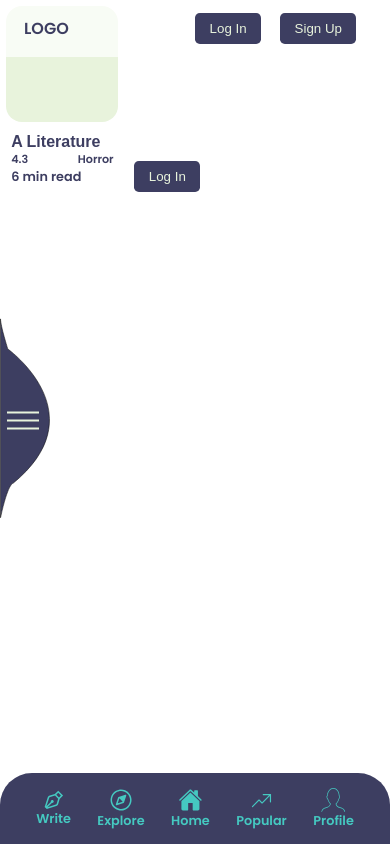
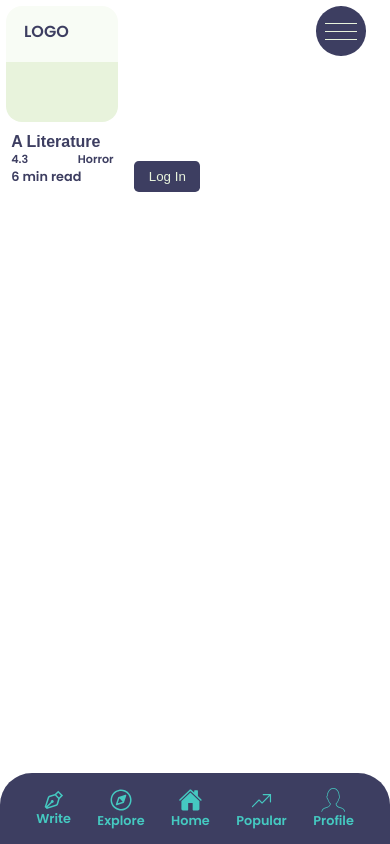
Before and after one commit to Subhra264/hemontika, a React (Create React App) app in the folder frontend/: page / in a window 390 px wide. Built offline with nearby package versions, Linux system fonts and the light colour scheme.

Commit message:
Update MenuBar design for mobile

```diff
--- a/frontend/src/components/MenuBar/MenuBar.scss
+++ b/frontend/src/components/MenuBar/MenuBar.scss
@@ -12,3 +12,11 @@
     background-color: rgba(255, 255, 255, 0.699);
 
 }
+
+.mobile {
+    .menu-bar {
+        .menu-bar-buttons {
+            display: none;
+        }
+    }
+}
--- a/frontend/src/components/MenuBar/MenuBar.tsx
+++ b/frontend/src/components/MenuBar/MenuBar.tsx
@@ -12,7 +12,7 @@ const MenuBar: React.FC = (props): JSX.Element => {
     return (
         <div className="menu-bar">
             <div className="menu-logo">LOGO</div>
-            <div className="menu-buttons">
+            <div className="menu-bar-buttons">
                 <button>Log In</button>
                 <button>Sign Up</button>
             </div>
--- a/frontend/src/components/MenuBar/MenuIcon/MenuIcon.scss
+++ b/frontend/src/components/MenuBar/MenuIcon/MenuIcon.scss
@@ -25,7 +25,7 @@
             .bar{
                 content: '';
                 width: 2rem;
-                height: 0.1rem;
+                height: 1px;
                 transform: rotate(0deg);
                 background-color: $primary_light;
                 box-shadow: 0 -0.5rem 0 $primary_light,
@@ -60,3 +60,26 @@
         }
     }
 }
+
+.mobile {
+    .menu-icon-container-wrapper {
+        position: relative;
+
+        .menu-icon-container {
+            position: relative;
+            top: 0;
+            transform: none;
+
+            .menu-icon-container-svg {
+                display: none;
+            }
+
+            .menu-icon {
+                background-color: $primary_dark;
+                position: relative;
+                padding: 0.2rem;
+                top: 0;
+            }
+        }
+    }
+}
--- a/frontend/src/components/MenuBar/MenuIcon/MenuIcon.tsx
+++ b/frontend/src/components/MenuBar/MenuIcon/MenuIcon.tsx
@@ -8,10 +8,11 @@ interface MenuIconProps {
 }
 
 const MenuIcon: React.FC<MenuIconProps> = (props) => {
+
     return (
         <div className="menu-icon-container-wrapper">
             <div className="menu-icon-container">
-                <MenuIconContainer />
+                <MenuIconContainer className='menu-icon-container-svg' />
                 <div className={`menu-icon ${props.showMenu? 'active' : ''}`} onClick={props.switchShowMenu}>
                     <div className="bar"></div>
                 </div>
```
